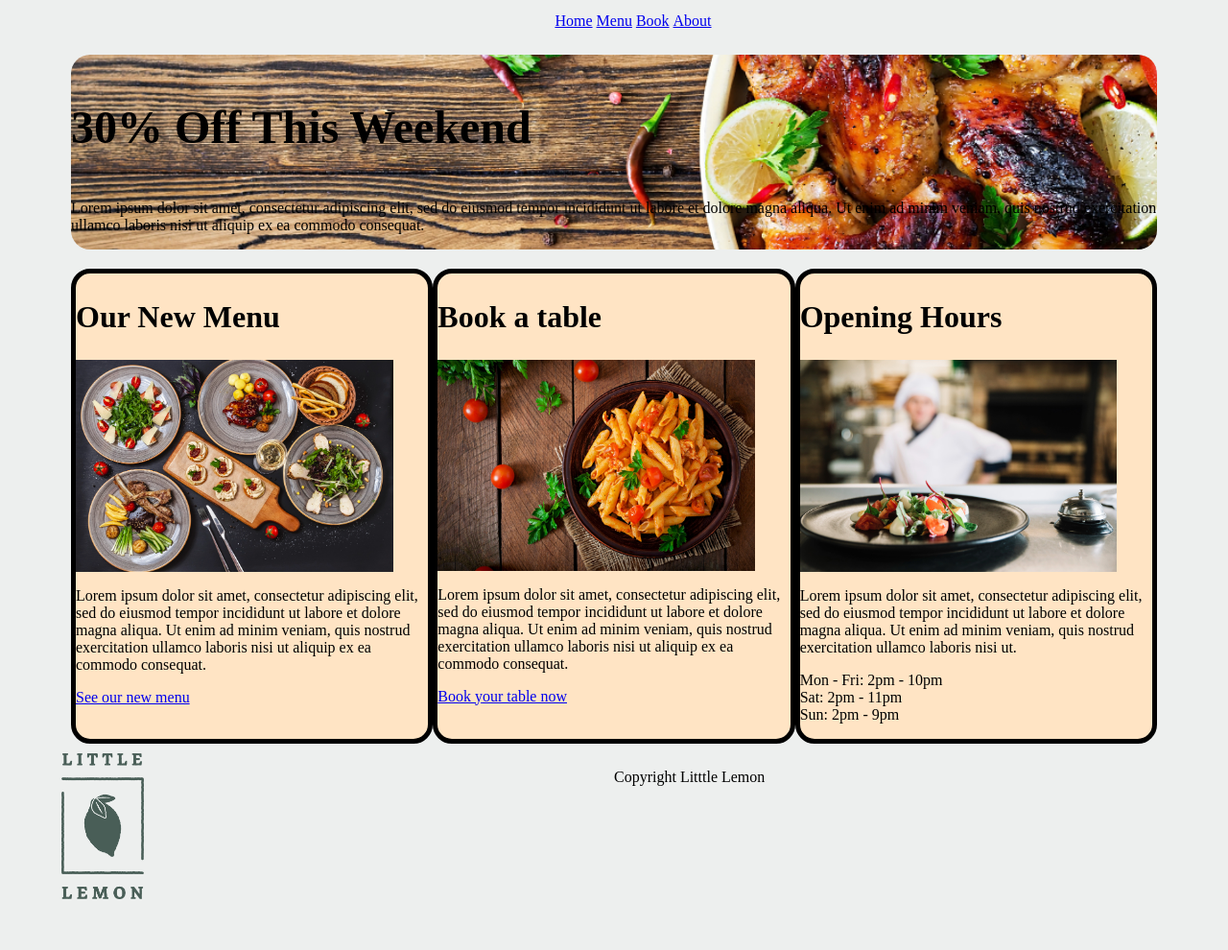
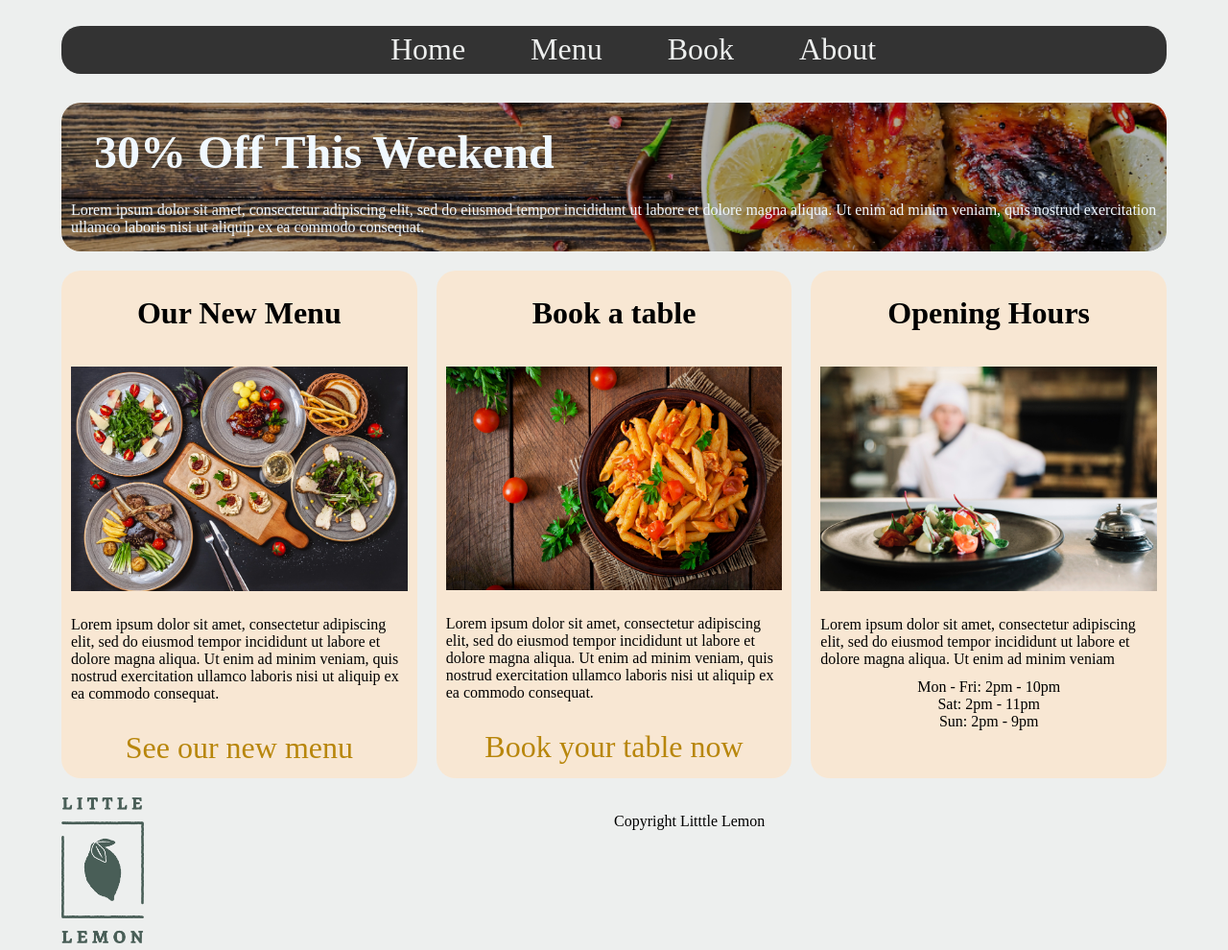
Before and after one commit to Fot28/Little-Lemon, a plain HTML site: page index.html in a window 1280 px wide. Shown: the part 240-1230 px from the top of the page at 96% size. Drawn offline with Linux system fonts and the light colour scheme; a web font is replaced by a local one.

Commit message:
Styled header, nav, main,promotion and cards

```diff
--- a/index.html
+++ b/index.html
@@ -8,7 +8,13 @@
 		<meta name="description" content="Little Lemon Restaurant website" />
 		<meta name="author" content="Little Lemon Restaurant" />
 
-		<link rel="stylesheet" href="style.css" />
+		<link rel="stylesheet" href="styles.css" />
+		<link rel="preconnect" href="https://fonts.googleapis.com" />
+		<link rel="preconnect" href="https://fonts.gstatic.com" crossorigin />
+		<link
+			href="https://fonts.googleapis.com/css2?family=Bagel+Fat+One&family=Damion&family=Fugaz+One&family=Markazi+Text:wght@700&family=Monoton&display=swap"
+			rel="stylesheet"
+		/>
 	</head>
 	<body>
 		<header>
@@ -55,7 +61,10 @@
 				</article>
 				<article class="card">
 					<h2>Book a table</h2>
-					<img src="./assets/penne-pasta-tomato-sauce-with-chicken-tomatoes-wooden-table.jpg" alt="" />
+					<img
+						src="./assets/penne-pasta-tomato-sauce-with-chicken-tomatoes-wooden-table.jpg"
+						alt=""
+					/>
 					<p>
 						Lorem ipsum dolor sit amet, consectetur adipiscing elit, sed do
 						eiusmod tempor incididunt ut labore et dolore magna aliqua. Ut enim
@@ -70,9 +79,9 @@
 					<p>
 						Lorem ipsum dolor sit amet, consectetur adipiscing elit, sed do
 						eiusmod tempor incididunt ut labore et dolore magna aliqua. Ut enim
-						ad minim veniam, quis nostrud exercitation ullamco laboris nisi ut.
+						ad minim veniam
 					</p>
-					<p>
+					<p class="times">
 						Mon - Fri: 2pm - 10pm <br />
 						Sat: 2pm - 11pm <br />
 						Sun: 2pm - 9pm
--- a/style.css
+++ /dev/null
@@ -1,73 +0,0 @@
-/* * {
-	margin: 0;
-	padding: 0;
-} */
-
-body {
-	background-color: #edefee;
-	font-family: "Markazi Text", serif;
-	margin: 3rem 5% 3rem 5%;
-}
-
-h1 {
-	font-size: 3rem;
-}
-h2 {
-	font-size: 2rem;
-}
-
-header > img {
-	width: 60%;
-	display: block;
-	margin: 0 auto 0 auto;
-}
-
-nav ul {
-	list-style: none;
-	text-align: center;
-}
-
-nav li {
-	display: inline-block;
-}
-
-section {
-	display: flex;
-	padding: 10px;
-}
-
-article {
-	flex: 1;
-	border-radius: 20px;
-}
-
-.promotion {
-	background-image: url(./assets/chicken-wings-barbecue-sweetly-sour-sauce-picnic-summer-menu-tasty-food-top-view-flat-lay.jpg);
-	background-repeat: no-repeat;
-	background-position: center;
-	background-size: cover;
-}
-
-article > img {
-	width: 90%;
-	display: block;
-}
-
-.card {
-	border: 5px solid black;
-	width: 90%;
-	background-color: bisque;
-}
-
-footer {
-	display: flex;
-}
-
-footer div {
-	flex: 1;
-}
-
-footer img {
-	width: 15%;
-	height: auto;
-}
--- /dev/null
+++ b/styles.css
@@ -0,0 +1,120 @@
+/* * {
+	margin: 0;
+	padding: 0;
+} */
+
+body {
+	background-color: #edefee;
+	font-family: "Markazi Text", serif;
+	margin: 3rem 5%;
+}
+
+h1 {
+	margin: 1.5rem;
+	font-size: 3rem;
+}
+
+h2 {
+	font-size: 2rem;
+}
+
+header > img {
+	width: 60%;
+	display: block;
+	margin: 0 auto;
+}
+
+nav {
+	background-color: #333333;
+	margin: 30px 0;
+	border-radius: 20px;
+}
+
+nav ul {
+	list-style: none;
+	text-align: center;
+}
+
+nav li,
+a {
+	display: inline-block;
+	text-decoration: none;
+	color: #edefee;
+	font-size: 2rem;
+	padding: 0.2rem 1rem;
+}
+
+li a:hover {
+	border-radius: 20px;
+	color: darkgoldenrod;
+}
+
+section {
+	display: flex;
+	margin: 20px 0;
+	gap: 20px;
+	align-items: stretch;
+}
+
+article {
+	flex: 1;
+	border-radius: 20px;
+	padding: 0 10px;
+}
+
+.promotion {
+	background-image: url(./assets/chicken-wings-barbecue-sweetly-sour-sauce-picnic-summer-menu-tasty-food-top-view-flat-lay.jpg);
+	background-repeat: no-repeat;
+	background-position: center;
+	background-size: cover;
+	background-color: black;
+	box-shadow: inset 0 0 0 1000px rgba(0, 0, 0, 0.3);
+	color: aliceblue;
+}
+
+article > img {
+	width: 100%;
+	margin: 0 auto;
+}
+
+.card {
+    display: flex;
+    flex-direction: column;
+    align-items: center;
+    width: 90%;
+    background-color: rgba(255, 228, 196, 0.644);
+    border-radius: 20px;
+    padding: 0 10px;
+    gap: 10px;
+}
+
+.card:hover {
+	border: 3px solid #333333;
+}
+
+.card a {
+	color: darkgoldenrod;
+	margin: 0 0 10px;
+}
+.card a:hover {
+	border-radius: 20px;
+	background-color: #333333;
+}
+
+.times {
+	text-align: center;
+	margin-top: -15px;
+}
+
+footer {
+	display: flex;
+}
+
+footer div {
+	flex: 1;
+}
+
+footer img {
+	width: 15%;
+	height: auto;
+}
```
